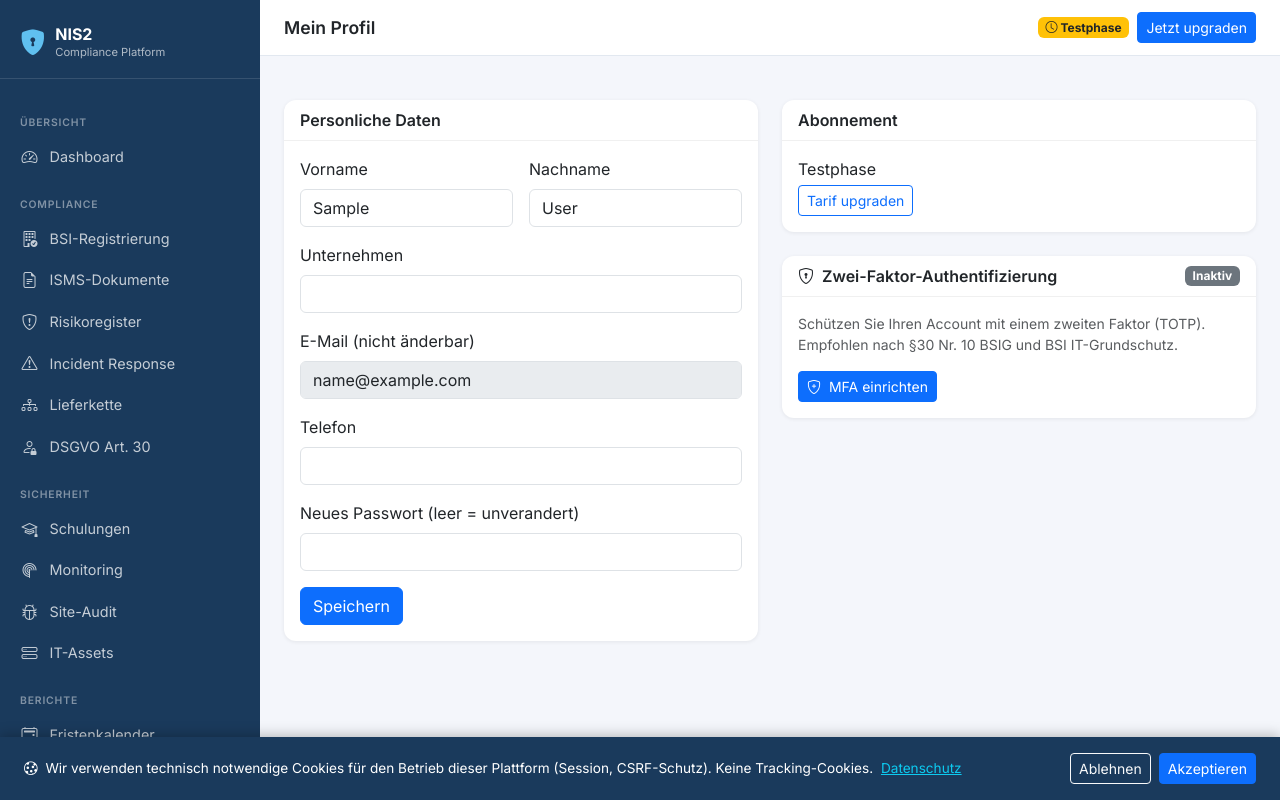
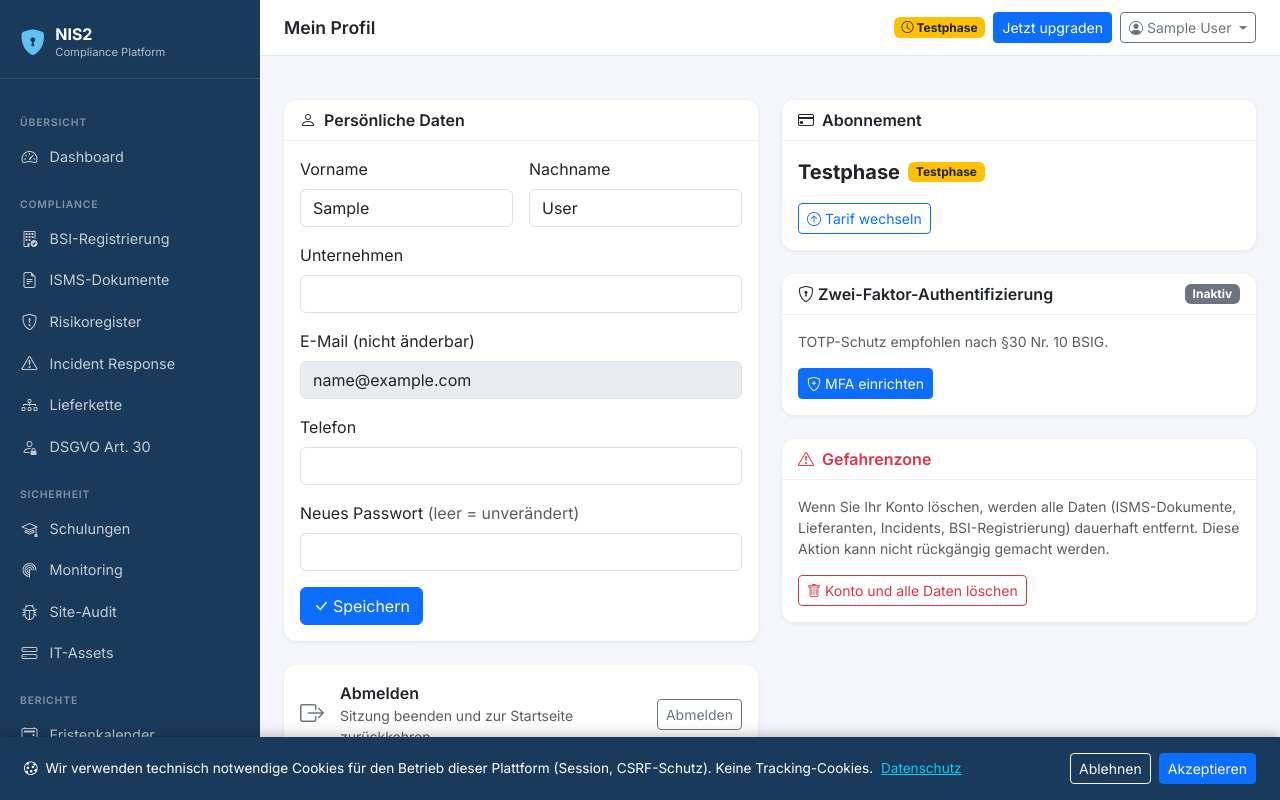
Before and after one commit to pilipandr770/NIS2, a Flask app: page /auth/profile in a window 1280 px wide. Run offline with Flask 3, Linux system fonts and the light colour scheme; the visitor is signed in with stand-in values (Sample User, id 1).

Commit message:
Add visible user menu, improve profile page, add subscription cancel
- Topbar: user dropdown with Profile, Abonnement, Abmelden links (visible, not hidden in footer)
- Admin badge in topbar for is_admin users → link to /superadmin/
- profile.html: explicit Logout button, Abo kündigen form, Konto löschen link
- /payments/cancel-subscription: sets cancel_at_period_end=True on Stripe subscription

```diff
--- a/templates/auth/profile.html
+++ b/templates/auth/profile.html
@@ -3,9 +3,10 @@
 {% block page_title %}Mein Profil{% endblock %}
 {% block content %}
 <div class="row g-4">
+  {# ── Persönliche Daten ─────────────────────────────────── #}
   <div class="col-lg-6">
-    <div class="card">
-      <div class="card-header">Personliche Daten</div>
+    <div class="card mb-4">
+      <div class="card-header"><i class="bi bi-person me-2"></i>Persönliche Daten</div>
       <div class="card-body">
         <form method="POST">
           <input type="hidden" name="csrf_token" value="{{ csrf_token() }}">
@@ -32,33 +33,75 @@
                      value="{{ current_user.phone or '' }}">
             </div>
             <div class="col-12">
-              <label class="form-label">Neues Passwort (leer = unverandert)</label>
+              <label class="form-label">Neues Passwort <span class="text-muted">(leer = unverändert)</span></label>
               <input type="password" name="new_password" class="form-control" minlength="8">
             </div>
             <div class="col-12">
-              <button type="submit" class="btn btn-primary">Speichern</button>
+              <button type="submit" class="btn btn-primary">
+                <i class="bi bi-check-lg me-1"></i>Speichern
+              </button>
             </div>
           </div>
         </form>
       </div>
     </div>
+
+    {# ── Abmelden ────────────────────────────────────────── #}
+    <div class="card border-0 shadow-sm">
+      <div class="card-body d-flex align-items-center gap-3">
+        <i class="bi bi-box-arrow-right fs-4 text-secondary"></i>
+        <div class="flex-grow-1">
+          <div class="fw-semibold">Abmelden</div>
+          <div class="text-muted small">Sitzung beenden und zur Startseite zurückkehren.</div>
+        </div>
+        <a href="{{ url_for('auth.logout') }}" class="btn btn-outline-secondary btn-sm">
+          Abmelden
+        </a>
+      </div>
+    </div>
   </div>
+
   <div class="col-lg-6">
+    {# ── Abonnement ─────────────────────────────────────── #}
     <div class="card mb-4">
-      <div class="card-header">Abonnement</div>
+      <div class="card-header"><i class="bi bi-credit-card me-2"></i>Abonnement</div>
       <div class="card-body">
-        <div class="fw-700 mb-1">{{ current_user.plan_label }}</div>
+        <div class="d-flex align-items-center gap-2 mb-3">
+          <span class="fs-5 fw-bold">{{ current_user.plan_label }}</span>
+          {% if current_user.subscription_plan == 'trial' %}
+            <span class="badge bg-warning text-dark">Testphase</span>
+          {% elif current_user.subscription_plan == 'basic' %}
+            <span class="badge bg-info">€49/Monat</span>
+          {% elif current_user.subscription_plan == 'professional' %}
+            <span class="badge bg-success">€149/Monat</span>
+          {% endif %}
+        </div>
         {% if current_user.subscription_plan == 'trial' and current_user.trial_ends_at %}
-        <div class="text-muted small mb-3">Testphase bis {{ current_user.trial_ends_at.strftime('%d.%m.%Y') }}</div>
+          <p class="text-muted small mb-3">
+            Testphase endet am <strong>{{ current_user.trial_ends_at.strftime('%d.%m.%Y') }}</strong>.
+          </p>
         {% endif %}
-        <a href="{{ url_for('payments.pricing') }}" class="btn btn-outline-primary btn-sm">Tarif upgraden</a>
+        <div class="d-flex gap-2 flex-wrap">
+          <a href="{{ url_for('payments.pricing') }}" class="btn btn-outline-primary btn-sm">
+            <i class="bi bi-arrow-up-circle me-1"></i>Tarif wechseln
+          </a>
+          {% if current_user.subscription_plan in ('basic', 'professional', 'enterprise') %}
+            <form method="POST" action="{{ url_for('payments.cancel_subscription') }}">
+              <input type="hidden" name="csrf_token" value="{{ csrf_token() }}">
+              <button type="submit" class="btn btn-outline-warning btn-sm"
+                      onclick="return confirm('Abonnement wirklich kündigen? Ihr Zugang bleibt bis zum Monatsende aktiv.')">
+                <i class="bi bi-x-circle me-1"></i>Abo kündigen
+              </button>
+            </form>
+          {% endif %}
+        </div>
       </div>
     </div>
 
-    <!-- MFA / TOTP (§30 Nr. 10) -->
-    <div class="card">
+    {# ── 2FA ────────────────────────────────────────────── #}
+    <div class="card mb-4">
       <div class="card-header d-flex justify-content-between align-items-center">
-        <span><i class="bi bi-shield-lock me-1"></i> Zwei-Faktor-Authentifizierung</span>
+        <span><i class="bi bi-shield-lock me-1"></i>Zwei-Faktor-Authentifizierung</span>
         {% if current_user.totp_enabled %}
           <span class="badge bg-success">Aktiv</span>
         {% else %}
@@ -68,31 +111,46 @@
       <div class="card-body">
         {% if current_user.totp_enabled %}
           <p class="small text-muted mb-3">
-            MFA ist aktiv. Bei jeder Anmeldung wird Ihr TOTP-Code benötigt.
-            Dies erfüllt die Anforderung nach §30 Nr. 10 BSIG (MFA für privilegierte Zugänge).
+            MFA ist aktiv. Erfüllt §30 Nr. 10 BSIG (MFA für privilegierte Zugänge).
           </p>
           <form method="POST" action="{{ url_for('auth.mfa_disable') }}" class="row g-2">
             <input type="hidden" name="csrf_token" value="{{ csrf_token() }}">
             <div class="col-auto">
               <input type="text" name="code" class="form-control font-monospace"
-                     placeholder="TOTP-Code zum Deaktivieren" maxlength="6" style="width:190px">
+                     placeholder="TOTP-Code" maxlength="6" style="width:160px">
             </div>
             <div class="col-auto">
               <button type="submit" class="btn btn-outline-danger btn-sm"
                       onclick="return confirm('MFA wirklich deaktivieren?')">
-                MFA deaktivieren
+                Deaktivieren
               </button>
             </div>
           </form>
         {% else %}
           <p class="small text-muted mb-3">
-            Schützen Sie Ihren Account mit einem zweiten Faktor (TOTP).
-            Empfohlen nach §30 Nr. 10 BSIG und BSI IT-Grundschutz.
+            TOTP-Schutz empfohlen nach §30 Nr. 10 BSIG.
           </p>
           <a href="{{ url_for('auth.mfa_setup') }}" class="btn btn-primary btn-sm">
-            <i class="bi bi-shield-plus me-1"></i> MFA einrichten
+            <i class="bi bi-shield-plus me-1"></i>MFA einrichten
           </a>
         {% endif %}
+      </div>
+    </div>
+
+    {# ── Konto löschen ───────────────────────────────────── #}
+    <div class="card border-danger border-opacity-25">
+      <div class="card-header text-danger">
+        <i class="bi bi-exclamation-triangle me-2"></i>Gefahrenzone
+      </div>
+      <div class="card-body">
+        <p class="small text-muted mb-3">
+          Wenn Sie Ihr Konto löschen, werden alle Daten (ISMS-Dokumente, Lieferanten,
+          Incidents, BSI-Registrierung) dauerhaft entfernt.
+          Diese Aktion kann nicht rückgängig gemacht werden.
+        </p>
+        <a href="{{ url_for('legal.delete_account') }}" class="btn btn-outline-danger btn-sm">
+          <i class="bi bi-trash me-1"></i>Konto und alle Daten löschen
+        </a>
       </div>
     </div>
   </div>
--- a/templates/base.html
+++ b/templates/base.html
@@ -254,13 +254,46 @@
     </div>
     <div class="d-flex align-items-center gap-2">
       {% if current_user.subscription_plan == 'trial' %}
-        <span class="badge bg-warning text-dark">
+        <span class="badge bg-warning text-dark d-none d-md-inline">
           <i class="bi bi-clock"></i> Testphase
         </span>
         <a href="{{ url_for('payments.pricing') }}" class="btn btn-sm btn-primary">
           Jetzt upgraden
         </a>
       {% endif %}
+      {% if current_user.is_admin %}
+        <a href="{{ url_for('admin.dashboard') }}" class="btn btn-sm btn-outline-danger" title="Admin">
+          <i class="bi bi-shield-lock"></i>
+        </a>
+      {% endif %}
+      <!-- User dropdown -->
+      <div class="dropdown">
+        <button class="btn btn-sm btn-outline-secondary dropdown-toggle d-flex align-items-center gap-1"
+                type="button" data-bs-toggle="dropdown" aria-expanded="false">
+          <i class="bi bi-person-circle"></i>
+          <span class="d-none d-md-inline">{{ current_user.display_name }}</span>
+        </button>
+        <ul class="dropdown-menu dropdown-menu-end">
+          <li><h6 class="dropdown-header">{{ current_user.email }}</h6></li>
+          <li><hr class="dropdown-divider"></li>
+          <li>
+            <a class="dropdown-item" href="{{ url_for('auth.profile') }}">
+              <i class="bi bi-gear me-2"></i>Mein Profil
+            </a>
+          </li>
+          <li>
+            <a class="dropdown-item" href="{{ url_for('payments.pricing') }}">
+              <i class="bi bi-credit-card me-2"></i>Abonnement
+            </a>
+          </li>
+          <li><hr class="dropdown-divider"></li>
+          <li>
+            <a class="dropdown-item text-danger" href="{{ url_for('auth.logout') }}">
+              <i class="bi bi-box-arrow-right me-2"></i>Abmelden
+            </a>
+          </li>
+        </ul>
+      </div>
     </div>
   </div>
 
```
Also changed, not shown: payments/routes.py (+22 -0 lines).
